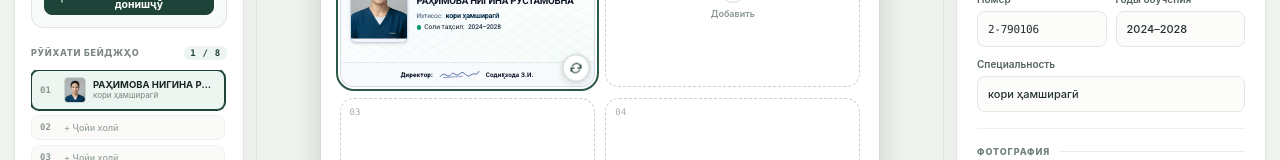
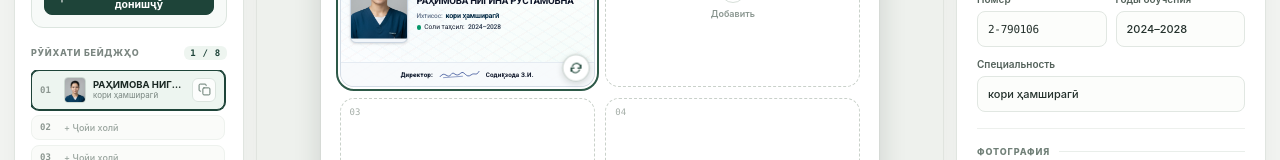
Before and after one commit to kangurtboy/Badge-Studio, a React (Vite) app: page / in a window 1280 px wide. Shown: the part 318-478 px from the top of the page. Built offline with nearby package versions, Linux system fonts and the light colour scheme.

Commit message:
feat: add duplicate/copy button in left sidebar badge list when sheet has less than 8 badges

```diff
--- a/src/App.tsx
+++ b/src/App.tsx
@@ -136,6 +136,36 @@ export default function App() {
     setToast("Варақ бо 8 донишҷӯи тиббӣ (4 духтар ва 4 писар) пур карда шуд!");
   };
 
+  const duplicateStudent = (id: string) => {
+    if (students.length >= MAX_BADGES) {
+      setToast(`На одном листе помещается не больше ${MAX_BADGES} бейджей.`);
+      return;
+    }
+    const sourceStudent = students.find((s) => s.id === id);
+    if (!sourceStudent) return;
+
+    const availableIndex = slots.findIndex((s) => s === null);
+    if (availableIndex < 0) return;
+
+    const newStudentId = makeStudentId(slots);
+    const suffix = newStudentId.split("-").pop() ?? "00000";
+
+    const duplicatedStudent: Student = {
+      ...sourceStudent,
+      id: `student-${Date.now()}-${availableIndex}`,
+      studentId: newStudentId,
+      login: `gr${suffix}`,
+    };
+
+    setWorkspace((current) => {
+      const next = Array.from({ length: MAX_BADGES }, (_, index) => current.students[index] ?? null);
+      next[availableIndex] = duplicatedStudent;
+      return { students: next, selectedId: duplicatedStudent.id };
+    });
+
+    setToast(`Бейҷи «${sourceStudent.fullName}» нусхабардорӣ шуд.`);
+  };
+
   const confirmDialog = () => {
     if (dialog === "clear") {
       try {
@@ -173,6 +203,7 @@ export default function App() {
             onSelectStudent={(id) => setWorkspace((curr) => ({ ...curr, selectedId: id }))}
             onAddStudent={addStudent}
             onFillDemo={fillDemoStudents}
+            onDuplicateStudent={duplicateStudent}
           />
 
           <section className="canvas-panel" aria-label="Рабочий лист">
--- a/src/components/LeftSidebar/LeftSidebar.tsx
+++ b/src/components/LeftSidebar/LeftSidebar.tsx
@@ -9,6 +9,7 @@ export function LeftSidebar({
   onSelectStudent,
   onAddStudent,
   onFillDemo,
+  onDuplicateStudent,
 }: {
   slots: Array<Student | null>;
   selected: Student | null;
@@ -16,6 +17,7 @@ export function LeftSidebar({
   onSelectStudent: (id: string) => void;
   onAddStudent: (index: number) => void;
   onFillDemo: () => void;
+  onDuplicateStudent: (id: string) => void;
 }) {
   return (
     <aside className="left-sidebar" aria-label="Панели функсияҳо">
@@ -61,9 +63,10 @@ export function LeftSidebar({
             const item = slots[idx];
             const isCurSelected = selected?.id === item?.id;
             return (
-              <button
+              <div
                 key={`nav-slot-${idx}`}
-                type="button"
+                role="button"
+                tabIndex={0}
                 className={`slot-nav-item ${isCurSelected ? "selected" : ""} ${item ? "filled" : "empty"}`}
                 onClick={() => {
                   if (item) {
@@ -72,9 +75,20 @@ export function LeftSidebar({
                     onAddStudent(idx);
                   }
                 }}
+                onKeyDown={(e) => {
+                  if (e.key === "Enter" || e.key === " ") {
+                    e.preventDefault();
+                    if (item) {
+                      onSelectStudent(item.id);
+                    } else {
+                      onAddStudent(idx);
+                    }
+                  }
+                }}
               >
                 <span className="slot-nav-num">{String(idx + 1).padStart(2, "0")}</span>
                 {item ? (
+                  <>
                     <div className="slot-nav-preview">
                       <div className="slot-nav-avatar">
                         {item.photo ? (
@@ -88,10 +102,25 @@ export function LeftSidebar({
                         <span className="slot-nav-sub">{item.specialty}</span>
                       </div>
                     </div>
+                    {studentsCount < MAX_BADGES && (
+                      <button
+                        type="button"
+                        className="slot-copy-btn"
+                        title="Нусхабардорӣ (Дублировать этот бейдж)"
+                        aria-label={`Нусхабардории бейҷи ${item.fullName}`}
+                        onClick={(e) => {
+                          e.stopPropagation();
+                          onDuplicateStudent(item.id);
+                        }}
+                      >
+                        <Icon name="copy" size={13} />
+                      </button>
+                    )}
+                  </>
                 ) : (
                   <span className="slot-nav-empty">+ Ҷойи холӣ</span>
                 )}
-              </button>
+              </div>
             );
           })}
         </div>
--- a/src/components/UI/Icon.tsx
+++ b/src/components/UI/Icon.tsx
@@ -36,5 +36,12 @@ export function Icon({ name, size = 16 }: { name: IconName; size?: number }) {
       return <svg {...common}><path d="M8 3H5a2 2 0 0 0-2 2v3m18 0V5a2 2 0 0 0-2-2h-3m0 18h3a2 2 0 0 0 2-2v-3M3 16v3a2 2 0 0 0 2 2h3" /></svg>;
     case "layout":
       return <svg {...common}><rect x="3" y="3" width="18" height="18" rx="2" /><path d="M3 12h18M12 3v18" /></svg>;
+    case "copy":
+      return (
+        <svg {...common}>
+          <rect x="9" y="9" width="13" height="13" rx="2" ry="2" />
+          <path d="M5 15H4a2 2 0 0 1-2-2V4a2 2 0 0 1 2-2h9a2 2 0 0 1 2 2v1" />
+        </svg>
+      );
   }
 }
--- a/src/styles/sidebar.css
+++ b/src/styles/sidebar.css
@@ -240,6 +240,31 @@
   font-weight: 500;
 }
 
+.slot-copy-btn {
+  width: 24px;
+  height: 24px;
+  display: grid;
+  place-items: center;
+  flex: 0 0 24px;
+  margin-left: auto;
+  padding: 0;
+  border: 1px solid #d8e2dc;
+  border-radius: 6px;
+  color: #4b6357;
+  background: #ffffff;
+  cursor: pointer;
+  transition: all 140ms ease;
+  opacity: 0.85;
+}
+
+.slot-copy-btn:hover {
+  opacity: 1;
+  color: #14382e;
+  border-color: #1e4439;
+  background: #eef5f0;
+  transform: scale(1.08);
+}
+
 /* Future Features */
 .future-section {
   margin-top: auto;
--- a/src/types/badge.ts
+++ b/src/types/badge.ts
@@ -44,4 +44,5 @@ export type IconName =
   | "close"
   | "warning"
   | "maximize"
-  | "layout";
+  | "layout"
+  | "copy";
```
Lines whose indentation alone changed are shown as unchanged.
